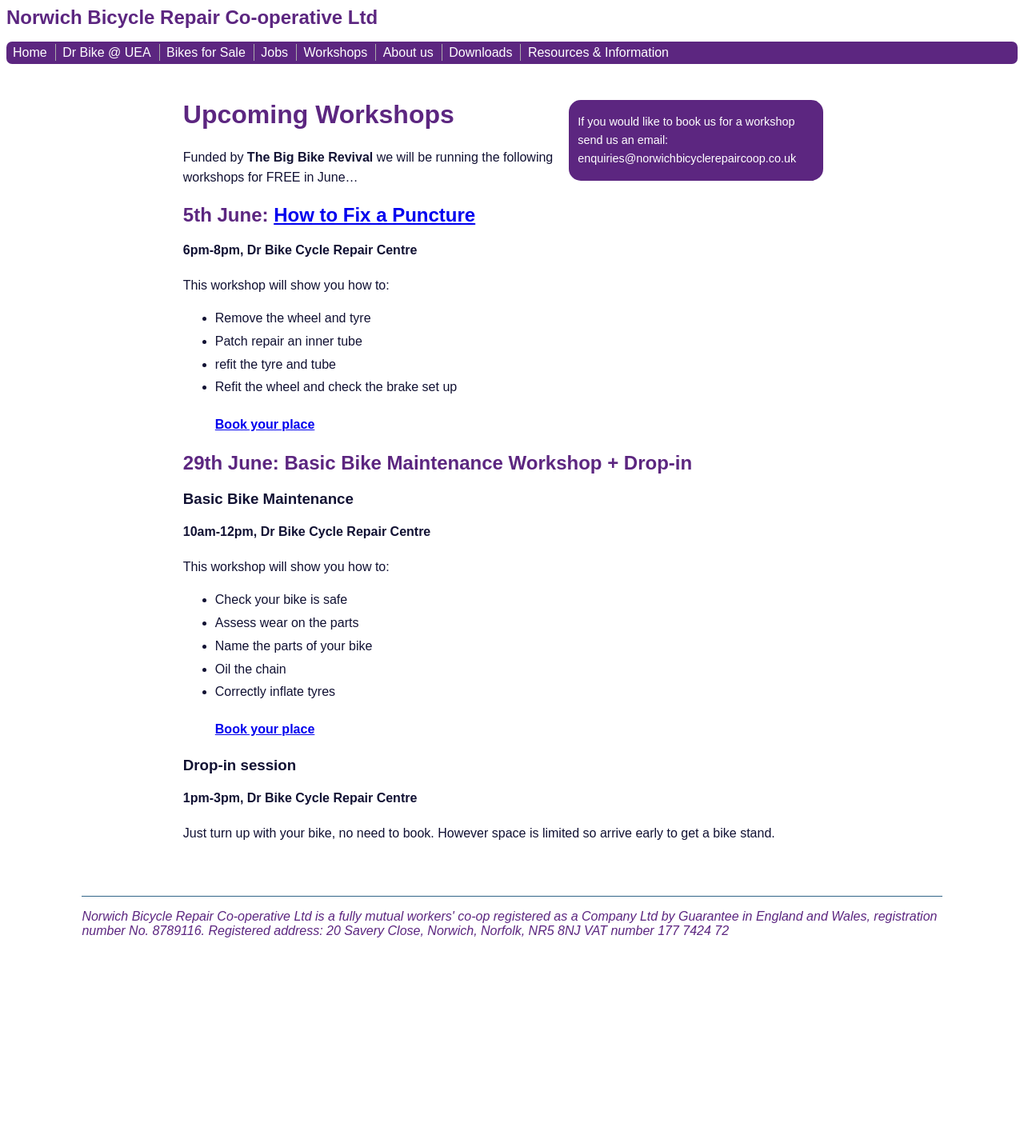
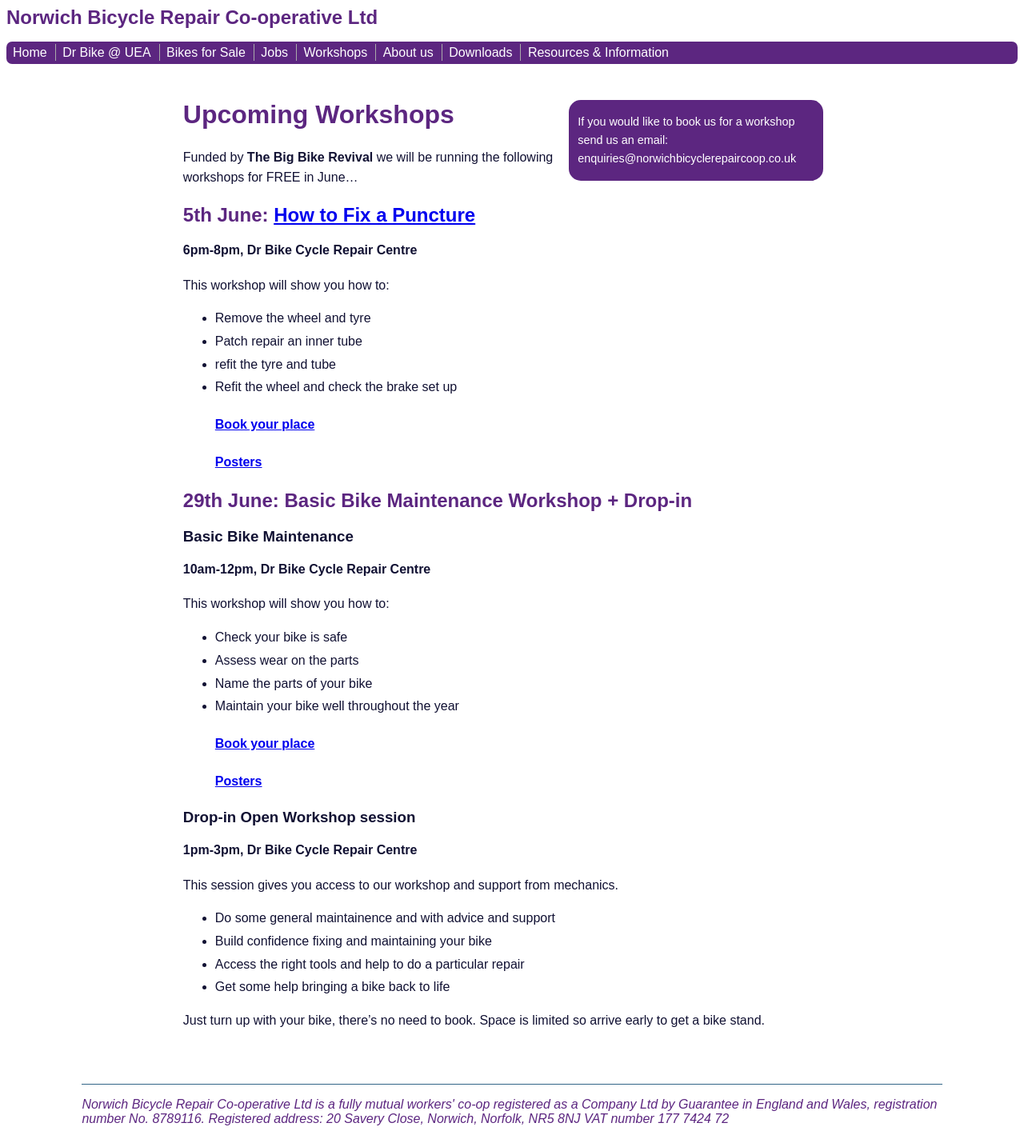
Before and after one commit to norwichbicyclerepaircooperative/norwichbicyclerepaircooperative.github.io, a Jekyll site: the page built from workshops/index.md, in a window 1280 px wide. Shown: the whole page at 80% size. Built offline with Jekyll 4.4.1, drawn with Linux system fonts in a browser that asks for light colours; before the commit the page ends 1189 px from its top, so only the background shows below that.

Commit message:
Update index.md

```diff
--- a/workshops/index.md
+++ b/workshops/index.md
@@ -24,7 +24,7 @@
 * refit the tyre and tube
 * Refit the wheel and check the brake set up
 #### [Book your place](https://www.eventbrite.com/e/how-to-fix-a-puncture-workshop-tickets-62271990199)
-
+#### [Posters](/workshops/Basic_Bike_Maintenance_Poster.pdf)
 
 ## 29th June: Basic Bike Maintenance Workshop + Drop-in
 ### Basic Bike Maintenance
@@ -33,10 +33,16 @@
 * Check your bike is safe
 * Assess wear on the parts
 * Name the parts of your bike
-* Oil the chain
-* Correctly inflate tyres
+* Maintain your bike well throughout the year
 #### [Book your place](https://www.eventbrite.com/e/basic-bike-maintenance-workshop-drop-in-tickets-62350093809)
+#### [Posters](/workshops/How_to_Fix_A_Puncture_Poster.pdf)
 
-### Drop-in session
+### Drop-in Open Workshop session
 #### 1pm-3pm, Dr Bike Cycle Repair Centre
-Just turn up with your bike, no need to book. However space is limited so arrive early to get a bike stand.
+This session gives you access to our workshop and support from mechanics.
+* Do some general maintainence and with advice and support
+* Build confidence fixing and maintaining your bike
+* Access the right tools and help to do a particular repair
+* Get some help bringing a bike back to life
+
+Just turn up with your bike, there's no need to book. Space is limited so arrive early to get a bike stand.
```
